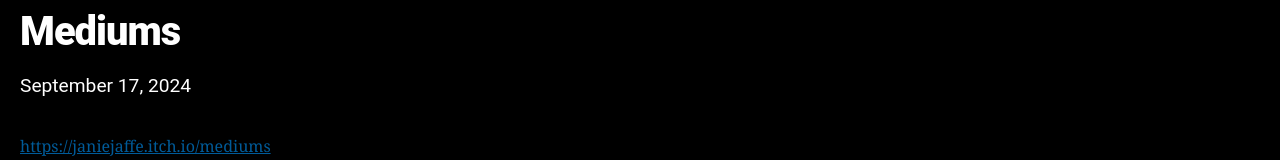
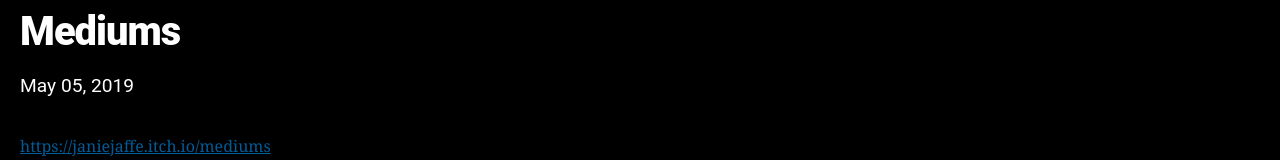
Before and after one commit to janiew/janiejaffe, a Gatsby site: page /mediums/ in a window 1280 px wide. Shown: the part 159-319 px from the top of the page. Built offline with nearby package versions, Linux system fonts and the light colour scheme; Gatsby itself is replaced by a stand-in of ours.

Commit message:
Update post “mediums/index”

```diff
--- a/content/posts/mediums/index.md
+++ b/content/posts/mediums/index.md
@@ -3,7 +3,7 @@ title: Mediums
 tags:
   - games
   - writing
-date: 2024-09-17T20:44:29.888Z
+date: 2019-05-05T20:44:29.888Z
 image: kufsxn.jpeg
 description: experimental one player game about archives and loss
 contenttype: post
```
